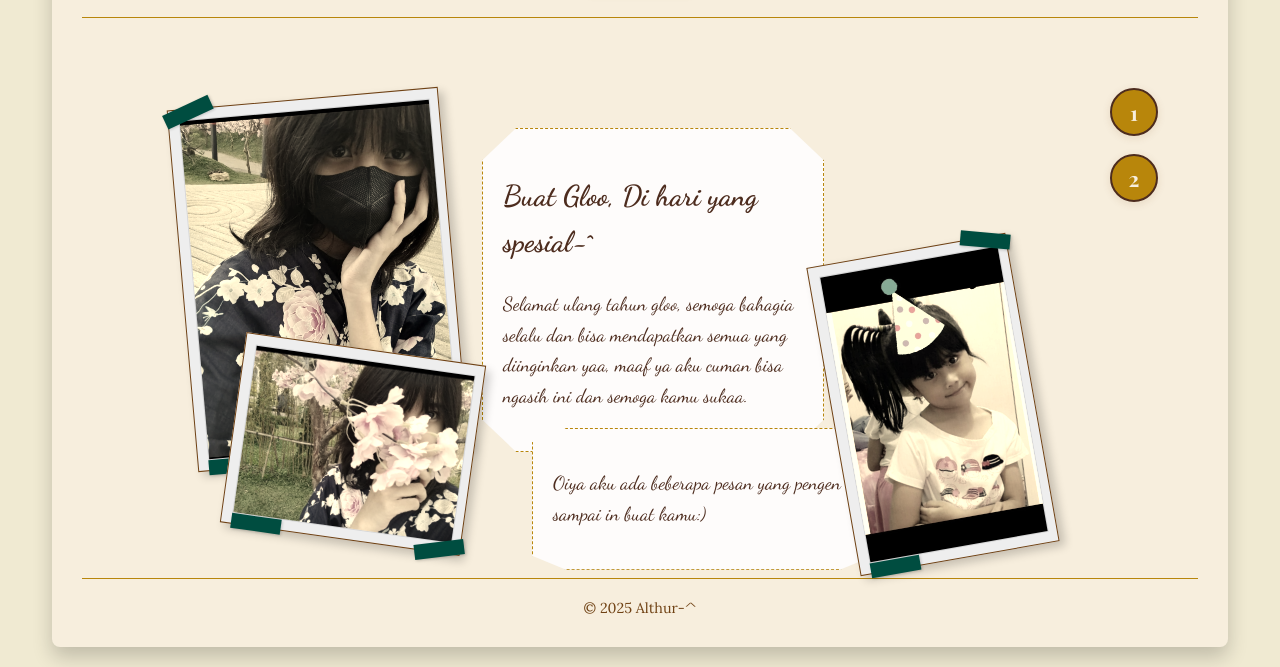
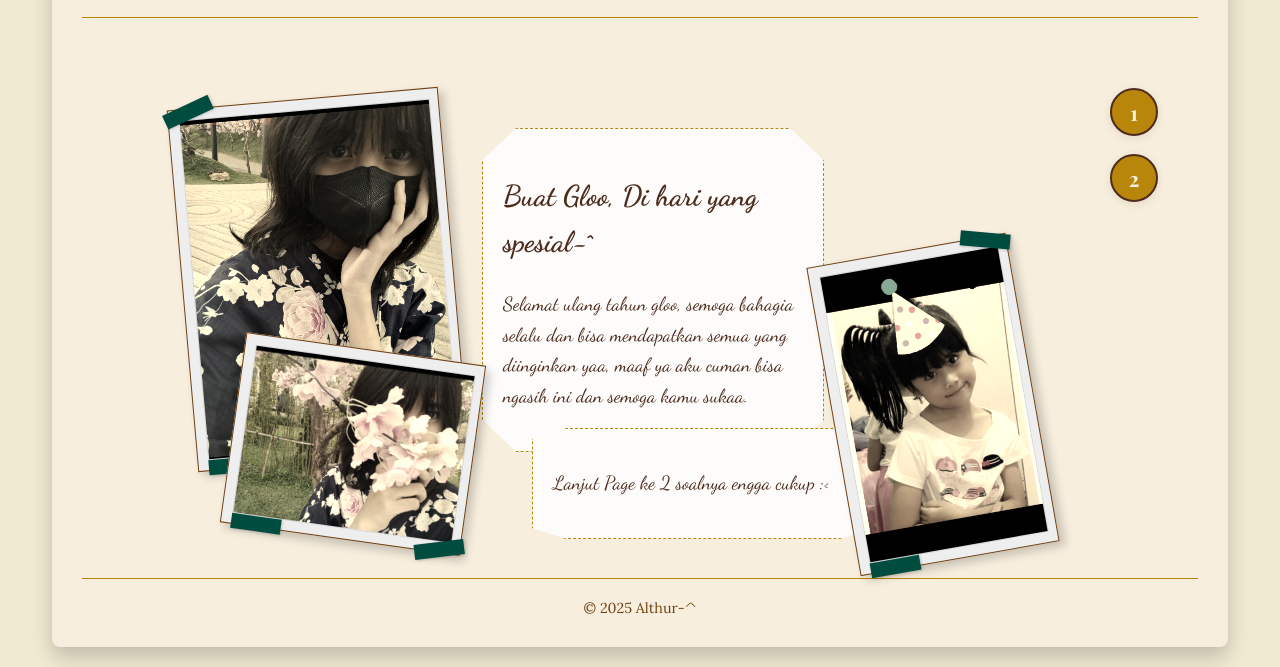
Before and after one commit to Althur-Nix/glue-scrapbook, a plain HTML site: page index.html in a window 1280 px wide. Shown: the part 196-863 px from the top of the page. Drawn offline with nearby package versions, Linux system fonts and the light colour scheme.

Commit message:
pesan update

```diff
--- a/index.html
+++ b/index.html
@@ -70,7 +70,7 @@
             class="text-note torn-edge"
             style="top: 380px; left: 450px; width: 300px; --rotation: -4deg"
           >
-            <p>Oiya aku ada beberapa pesan yang pengen sampai in buat kamu:)</p>
+            <p>Lanjut Page ke 2 soalnya engga cukup :<</p>
           </div>
           <div class="icon-coffee" style="top: 180px; left: 350px"></div>
           <div class="icon-books" style="bottom: 10px; right: 10px"></div>
```
